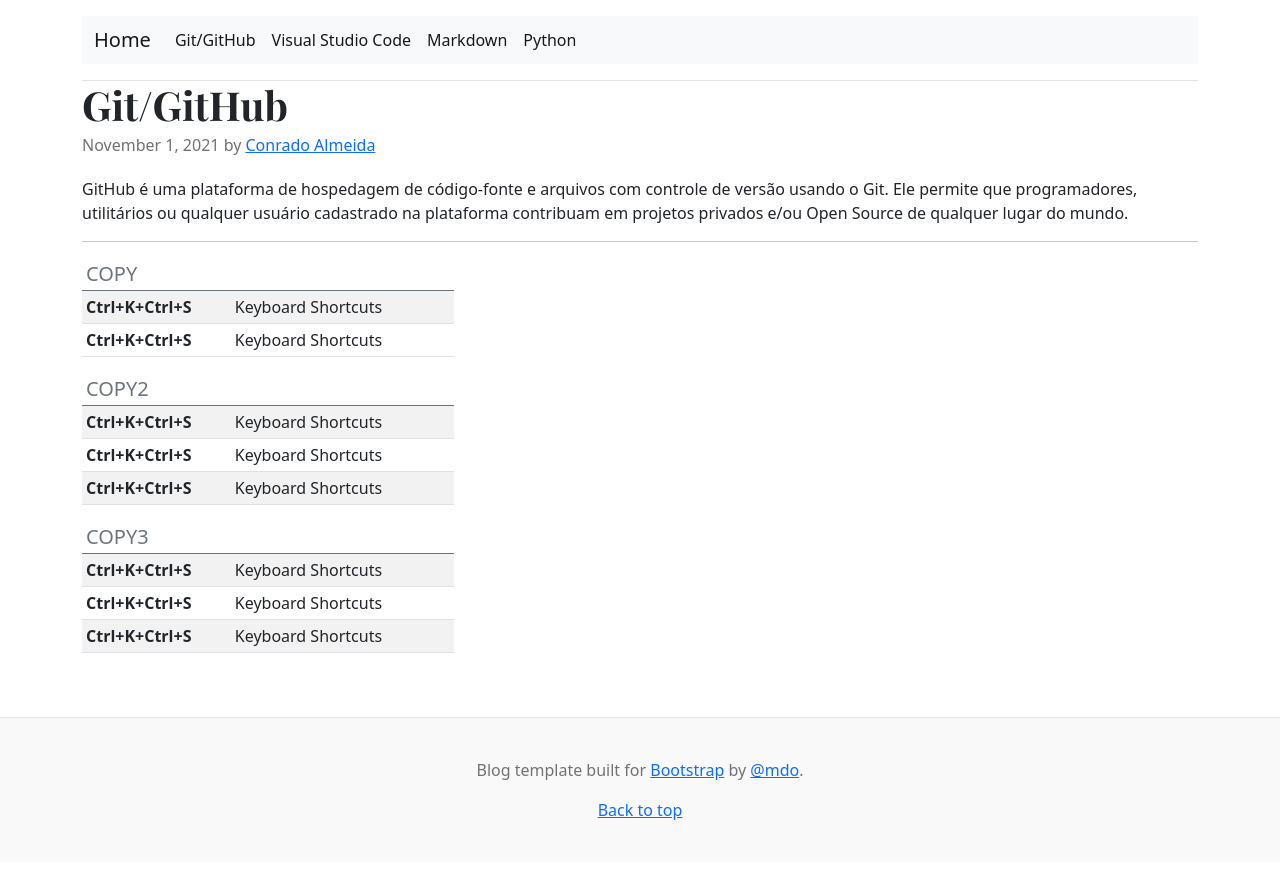
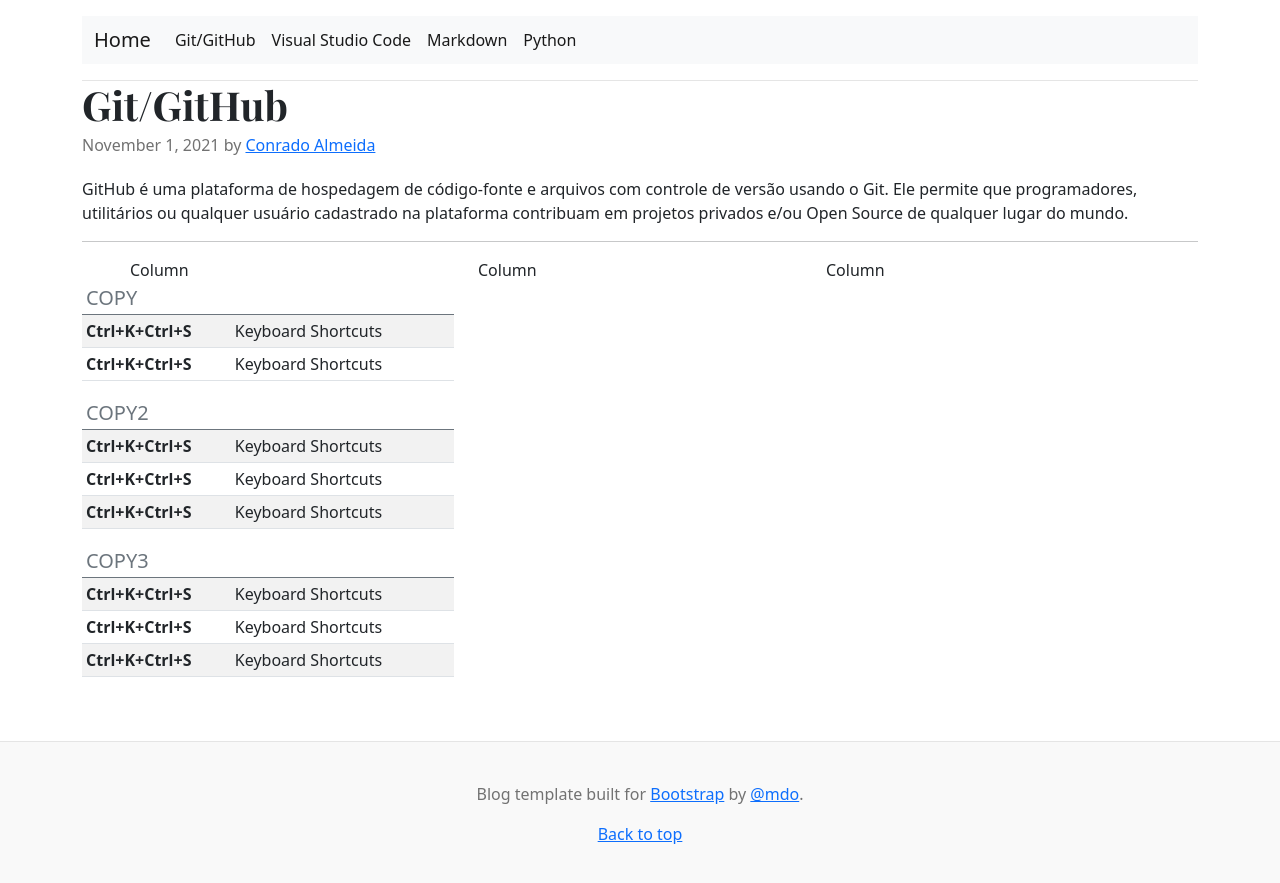
Before and after one commit to ConradoAlmeida/cheatsheets, a Jekyll site: the page built from git-cheat.html, in a window 1280 px wide. Shown: the top 883 px of the page. Built offline with Jekyll 4.4.1, drawn with Linux system fonts in a browser that asks for light colours.

Commit message:
Update git-cheat.html

```diff
--- a/git-cheat.html
+++ b/git-cheat.html
@@ -12,7 +12,19 @@ layout: default
          <p>GitHub é uma plataforma de hospedagem de código-fonte e arquivos com controle de versão usando o Git. Ele permite que programadores,
           utilitários ou qualquer usuário cadastrado na plataforma contribuam em projetos privados e/ou Open Source de qualquer lugar do mundo.</p>
         <hr>
-
+<div class="container">
+  <div class="row">
+    <div class="col">
+      Column
+    </div>
+    <div class="col">
+      Column
+    </div>
+    <div class="col">
+      Column
+    </div>
+  </div>
+</div>
 
 {% assign dados = site.data.store-data | where:"grupo","Git/GitHub" %}
 {% assign dados2 = dados | group_by:"categoria" %}
```
